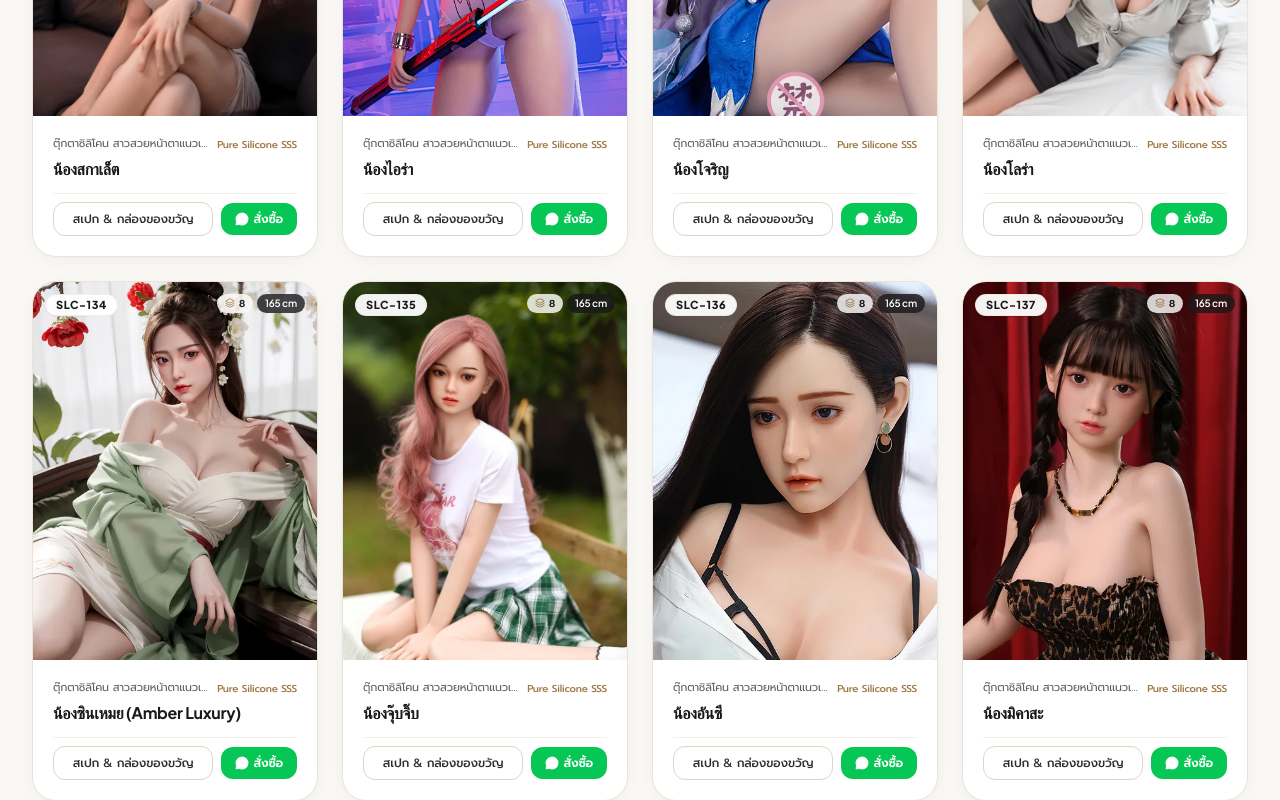
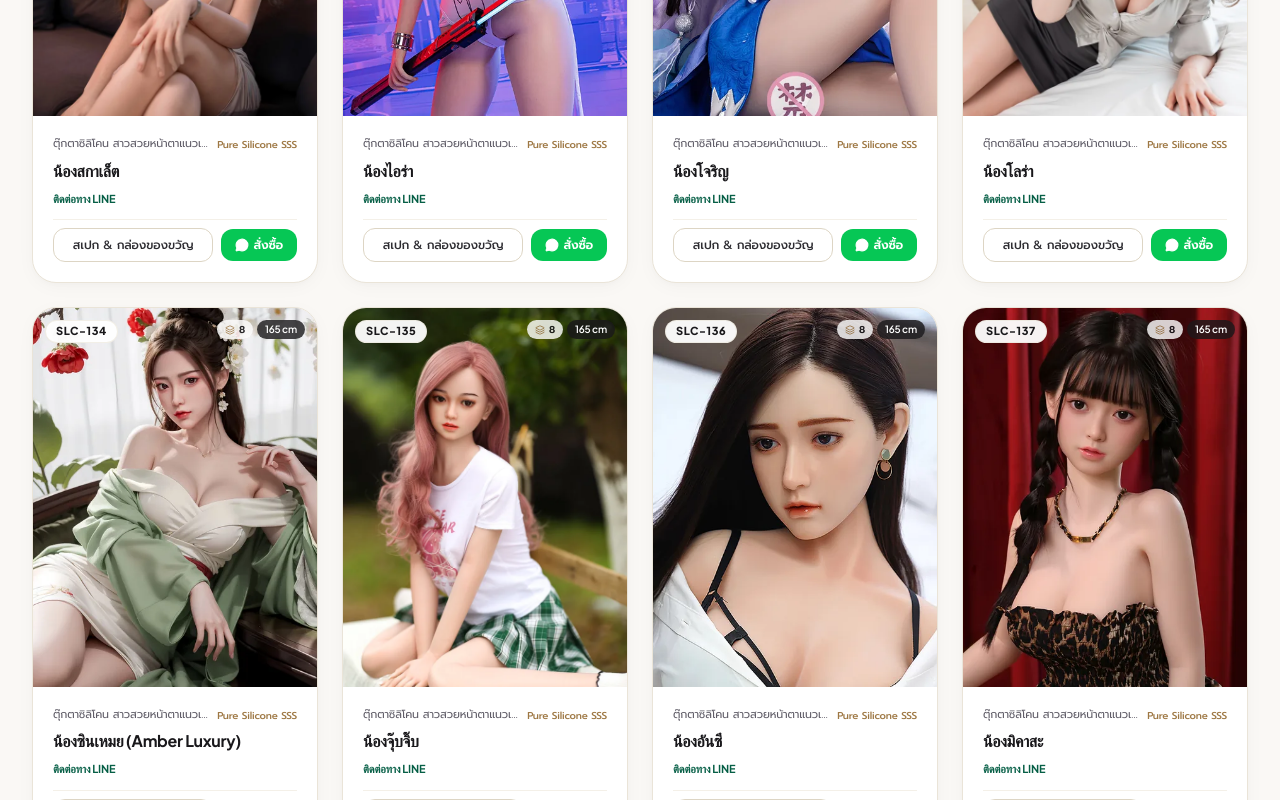
Before and after one commit to ssantisarn-maker/rubberdollth, a React (Vite) app: page / in a window 1280 px wide. Shown: the part 2340-3140 px from the top of the page. Built offline with nearby package versions, Linux system fonts and the light colour scheme; no server answers; a web font is replaced by a local one.

Commit message:
Show price directly on product cards and preserve multiline description formatting

```diff
--- a/src/components/catalog/ProductCard.jsx
+++ b/src/components/catalog/ProductCard.jsx
@@ -1,5 +1,5 @@
 import React, { useState } from 'react';
-import { Eye, MessageCircle, Layers, Flame } from 'lucide-react';
+import { Eye, MessageCircle, Layers, Flame, Tag } from 'lucide-react';
 import { siteConfig } from '../../data/siteConfig';
 import { translations } from '../../data/translations';
 
@@ -15,9 +15,11 @@ export default function ProductCard({ product, onQuickView, isAdultMode, lang =
 
   const hasHover = Boolean(displayHoverImg && displayHoverImg !== displayMainImg);
 
-  const lineMessage = `สวัสดีครับ สนใจสั่งซื้อ/สอบถามสินค้า [${product.code}] ${product.name} ครับ`;
+  const lineMessage = `สวัสดีครับ สนใจสั่งซื้อ/สอบถามสินค้า [${product.code}] ${product.name} (ราคา: ${product.price || 'โปรโมชั่น'}) ครับ`;
   const lineProductUrl = `https://line.me/R/oaMessage/@RUBBERDOLL.TH/?${encodeURIComponent(lineMessage)}`;
   const seoImageAlt = `ตุ๊กตายาง ซิลิโคนแท้ระดับ Hi-End รุ่น ${product.code} ${product.name} ${product.series} สเปก ${product.height} RUBBER DOLL THAILAND`;
+
+  const originalPrice = product.originalPrice || product.original_price || '';
 
   return (
     <article className={`bg-white rounded-2xl sm:rounded-3xl border transition-all duration-300 overflow-hidden flex flex-col justify-between group ${
@@ -53,6 +55,10 @@ export default function ProductCard({ product, onQuickView, isAdultMode, lang =
           className={`w-full h-full object-cover object-top transition-transform duration-700 ease-out group-hover:scale-105 ${
             primaryLoaded ? 'opacity-100' : 'opacity-0'
           }`}
+          onError={(e) => {
+            e.target.onerror = null;
+            e.target.src = '/favicon.png';
+          }}
         />
 
         {/* 2. Hover Image (Desktop cross-fade) */}
@@ -68,6 +74,10 @@ export default function ProductCard({ product, onQuickView, isAdultMode, lang =
             height="533"
             onLoad={() => setHoverLoaded(true)}
             className="absolute inset-0 w-full h-full object-cover object-top opacity-0 group-hover:opacity-100 transition-opacity duration-500 ease-in-out transform group-hover:scale-105 hidden sm:block"
+            onError={(e) => {
+              e.target.onerror = null;
+              e.target.src = '/favicon.png';
+            }}
           />
         )}
 
@@ -117,7 +127,7 @@ export default function ProductCard({ product, onQuickView, isAdultMode, lang =
       {/* Card Info */}
       <div className="p-3 sm:p-5 flex-1 flex flex-col justify-between space-y-2.5 sm:space-y-3">
 
-        <div className="space-y-1">
+        <div className="space-y-1.5">
           {/* Series & Category */}
           <div className="flex items-center justify-between text-[10px] sm:text-[11px] text-ink-muted">
             <span className="truncate max-w-[110px] sm:max-w-[160px]">{product.category}</span>
@@ -132,10 +142,19 @@ export default function ProductCard({ product, onQuickView, isAdultMode, lang =
             {product.name}
           </h3>
 
-          {/* Short Desc */}
-          <p className="text-[10px] sm:text-[11px] text-ink-muted line-clamp-2 leading-relaxed font-light hidden xs:block">
-            {product.description}
-          </p>
+          {/* Price Display Directly on Product Card */}
+          <div className="flex items-baseline justify-between gap-1 pt-0.5">
+            <div className="flex items-baseline gap-1">
+              <span className="text-[11px] font-bold text-emerald-800 font-sans">
+                {product.price || 'ติดต่อทาง LINE'}
+              </span>
+            </div>
+            {originalPrice && (
+              <span className="text-[10px] text-ink-muted line-through font-sans">
+                {originalPrice}
+              </span>
+            )}
+          </div>
         </div>
 
         {/* Action Buttons */}
--- a/src/components/catalog/ProductModal.jsx
+++ b/src/components/catalog/ProductModal.jsx
@@ -1,5 +1,5 @@
 import React, { useState, useEffect } from 'react';
-import { X, MessageCircle, ShieldCheck, Sparkles, Box, Check, Star, Lock, HeartHandshake, ChevronLeft, ChevronRight, Flame, Layers, DollarSign, Gift, CheckCircle2 } from 'lucide-react';
+import { X, MessageCircle, ShieldCheck, Sparkles, Box, Check, Star, Lock, HeartHandshake, ChevronLeft, ChevronRight, Flame, Layers, DollarSign, Gift, CheckCircle2, FileText } from 'lucide-react';
 import { siteConfig } from '../../data/siteConfig';
 import { translations } from '../../data/translations';
 
@@ -28,7 +28,7 @@ export default function ProductModal({ product, onClose, isAdultMode, lang = 'th
 
   const currentImage = galleryImages[activeImageIdx] || product.image;
 
-  const lineMessage = `สวัสดีครับ สนใจสอบถามและสั่งซื้อสินค้า [${product.code}] ${product.name} (ราคา: ${product.price || 'โปรโมชั่น'}, สเปก: ${product.height || '-'}, สีผิว: ${product.skinTone || product.skin_tone || 'ผิวขาวเหลือง'}) ครับ`;
+  const lineMessage = `สวัสดีครับ สนใจสอบถามและสั่งซื้อสินค้า [${product.code}] ${product.name} (ราคา: ${product.price || 'โปรโมชั่น'}, สเปก: ${product.height || '-'}) ครับ`;
   const lineProductUrl = `https://line.me/R/oaMessage/@RUBBERDOLL.TH/?${encodeURIComponent(lineMessage)}`;
   const seoImageAlt = `ตุ๊กตายาง ซิลิโคนแท้ระดับ Hi-End รุ่น ${product.code} ${product.name} ${product.series} สเปก ${product.height} RUBBER DOLL THAILAND`;
 
@@ -192,11 +192,17 @@ export default function ProductModal({ product, onClose, isAdultMode, lang = 'th
                 )}
               </div>
 
-              {/* Description */}
+              {/* Beautiful Multiline Formatted Description */}
               {product.description && (
-                <p className="text-xs sm:text-sm text-ink-soft leading-relaxed font-light">
-                  {product.description}
-                </p>
+                <div className="p-3.5 sm:p-4 bg-sand-50/80 rounded-2xl border border-sand-200 space-y-2">
+                  <div className="flex items-center gap-1.5 text-xs font-bold text-ink border-b border-sand-200/80 pb-1.5">
+                    <FileText className="w-3.5 h-3.5 text-bronze" />
+                    <span>รายละเอียดสินค้าเพิ่มเติม</span>
+                  </div>
+                  <div className="text-xs sm:text-sm text-ink-soft leading-relaxed whitespace-pre-line font-normal">
+                    {product.description}
+                  </div>
+                </div>
               )}
 
               {/* Technical Specifications (6 Grid Boxes) */}
```
Also changed, not shown: 1 other file (tests, documents, lock files or other folders).
